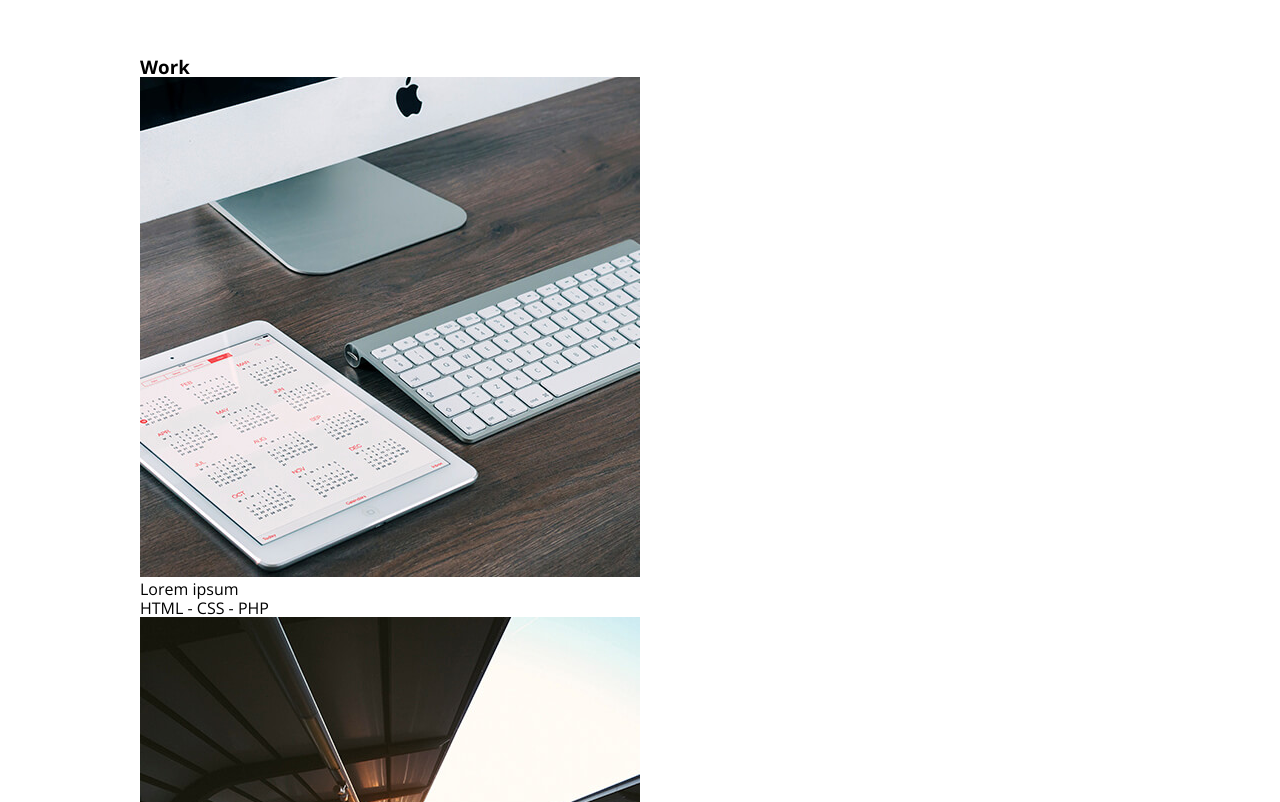
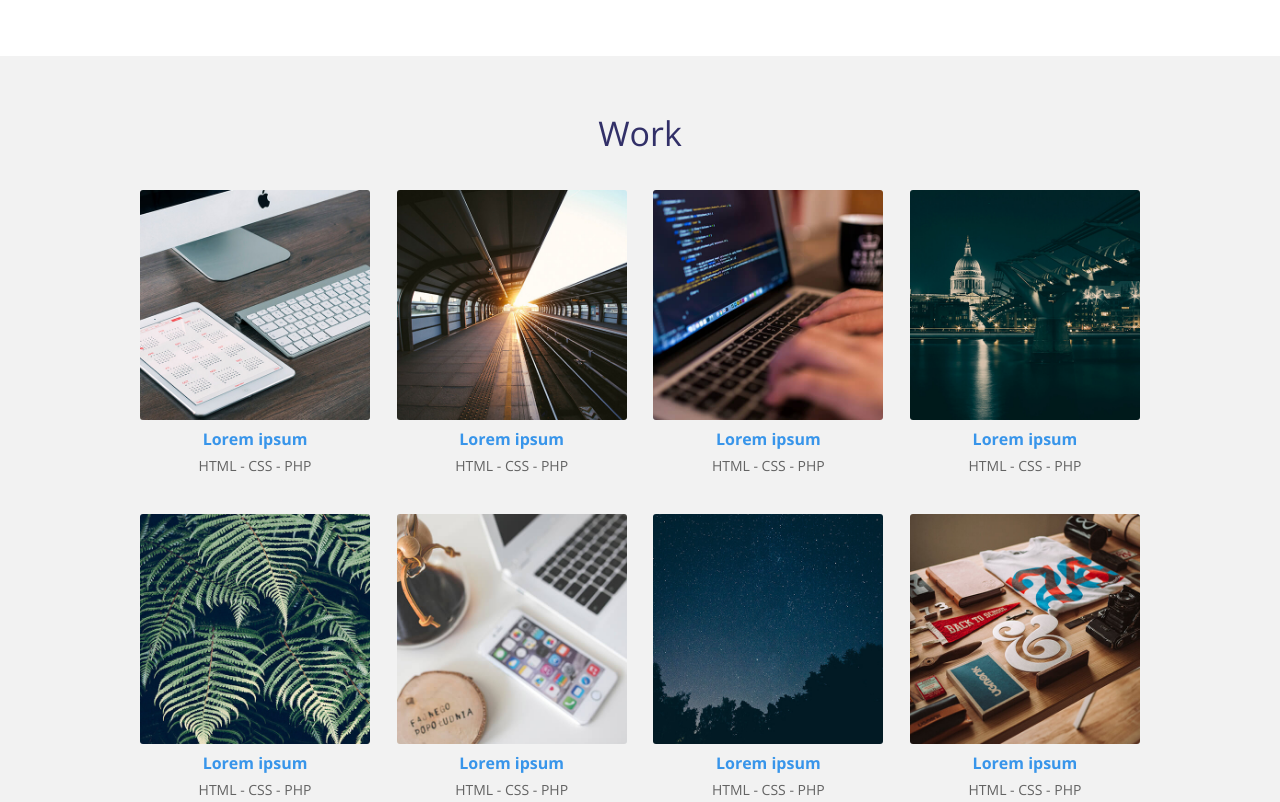
Before and after one commit to mined-academy/course_pro_web_design_from_zero, a plain HTML site: page index.html in a window 1280 px wide. Shown: the part 807-1609 px from the top of the page. Drawn offline with nearby package versions, Linux system fonts and the light colour scheme.

Commit message:
added styles to work section

```diff
--- a/css/styles.css
+++ b/css/styles.css
@@ -120,3 +120,59 @@ header .text-container .text .profession {
     color: #3895ea;
     text-decoration: underline;
 }
+
+.main .work {
+    background: #f2f2f2;
+    padding: 60px 0;
+}
+
+.main .work .container {
+    overflow: hidden;
+}
+
+.main .work .title {
+    font-size: 34px;
+    line-height: 34px;
+    margin-bottom: 40px;
+    font-weight: 300;
+    color: #323068;
+    text-align: center;
+}
+
+.main .work .work-container {
+    display: flex;
+    flex-direction: row;
+    flex-wrap: wrap;
+    justify-content: space-between;
+}
+
+.main .work .work-container .work-item {
+    width: 23%;
+    margin-bottom: 40px;
+}
+
+.main .work .work-container .work-item .thumb {
+    width: 100%;
+    margin-bottom: 10px;
+}
+
+.main .work .work-container .work-item .thumb img {
+    width: 100%;
+    vertical-align: top;
+    border-radius: 3px;
+}
+
+.main .work .work-container .work-item .description {
+    text-align: center;
+}
+
+.main .work .work-container .work-item .description .name {
+    font-weight: 700;
+    color: #3895ea;
+    margin-bottom: 10px;
+}
+
+.main .work .work-container .work-item .description .category {
+    font-size: 14px;
+    color: #636363;
+}
--- a/index.html
+++ b/index.html
@@ -44,7 +44,7 @@
             <section class="container">
                 <h3 class="title">Work</h3>
                 <div class="work-container">
-                    <div class="work work-container-item-1">
+                    <div class="work-item work-container-item-1">
                         <div class="thumb">
                             <img src="img/work/1.jpg" alt="Lorem ipsum">
                         </div>
@@ -54,7 +54,7 @@
                         </div>
                     </div>
 
-                    <div class="work work-container-item-2">
+                    <div class="work-item work-container-item-2">
                         <div class="thumb">
                             <img src="img/work/2.jpg" alt="Lorem ipsum">
                         </div>
@@ -64,7 +64,7 @@
                         </div>
                     </div>
 
-                    <div class="work work-container-item-3">
+                    <div class="work-item work-container-item-3">
                         <div class="thumb">
                             <img src="img/work/3.jpg" alt="Lorem ipsum">
                         </div>
@@ -74,7 +74,7 @@
                         </div>
                     </div>
 
-                    <div class="work work-container-item-4">
+                    <div class="work-item work-container-item-4">
                         <div class="thumb">
                             <img src="img/work/4.jpg" alt="Lorem ipsum">
                         </div>
@@ -84,7 +84,7 @@
                         </div>
                     </div>
 
-                    <div class="work work-container-item-5">
+                    <div class="work-item work-container-item-5">
                         <div class="thumb">
                             <img src="img/work/5.jpg" alt="Lorem ipsum">
                         </div>
@@ -94,7 +94,7 @@
                         </div>
                     </div>
 
-                    <div class="work work-container-item-6">
+                    <div class="work-item work-container-item-6">
                         <div class="thumb">
                             <img src="img/work/6.jpg" alt="Lorem ipsum">
                         </div>
@@ -104,7 +104,7 @@
                         </div>
                     </div>
 
-                    <div class="work work-container-item-7">
+                    <div class="work-item work-container-item-7">
                         <div class="thumb">
                             <img src="img/work/7.jpg" alt="Lorem ipsum">
                         </div>
@@ -114,7 +114,7 @@
                         </div>
                     </div>
 
-                    <div class="work work-container-item-8">
+                    <div class="work-item work-container-item-8">
                         <div class="thumb">
                             <img src="img/work/8.jpg" alt="Lorem ipsum">
                         </div>
```
